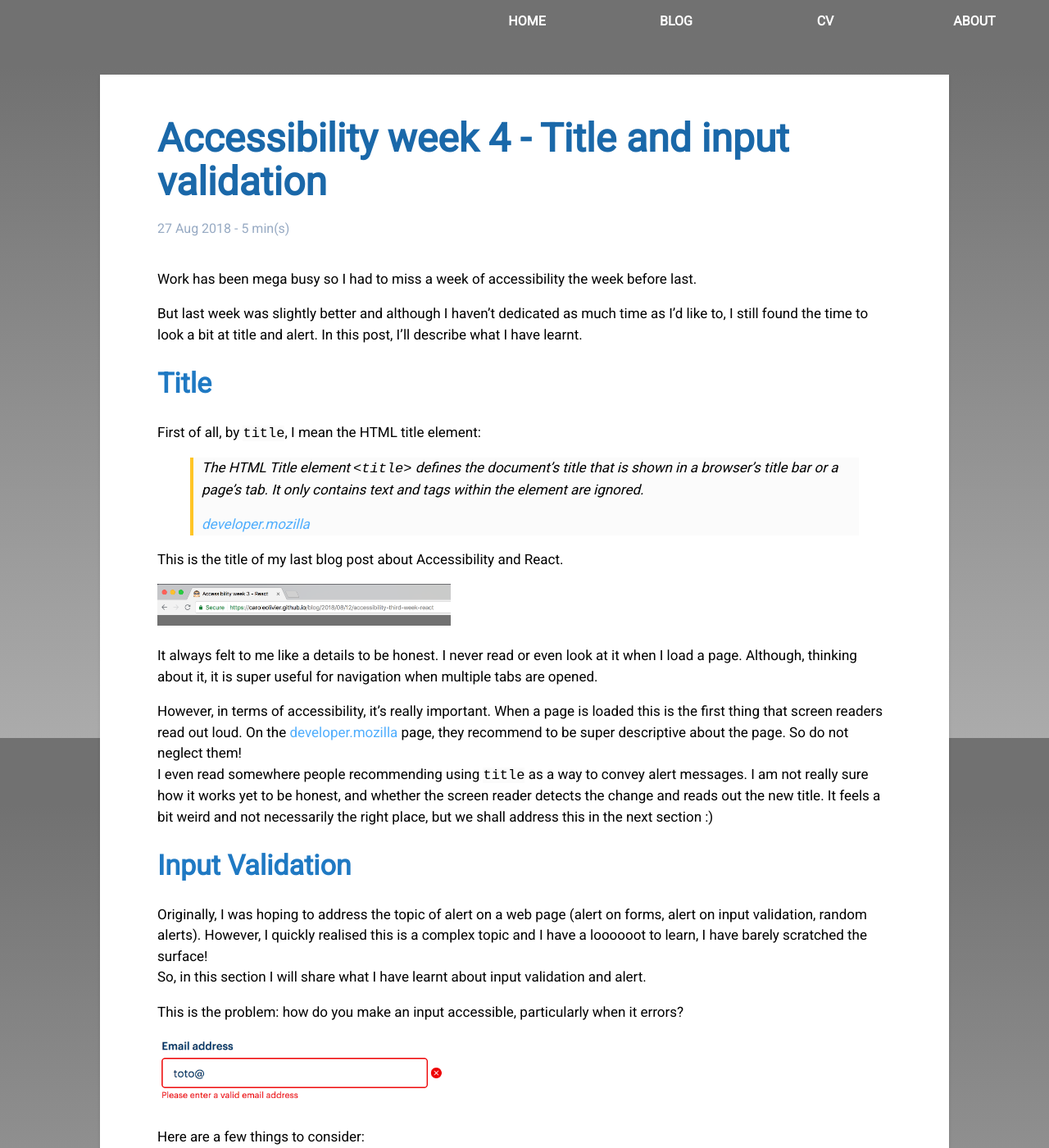
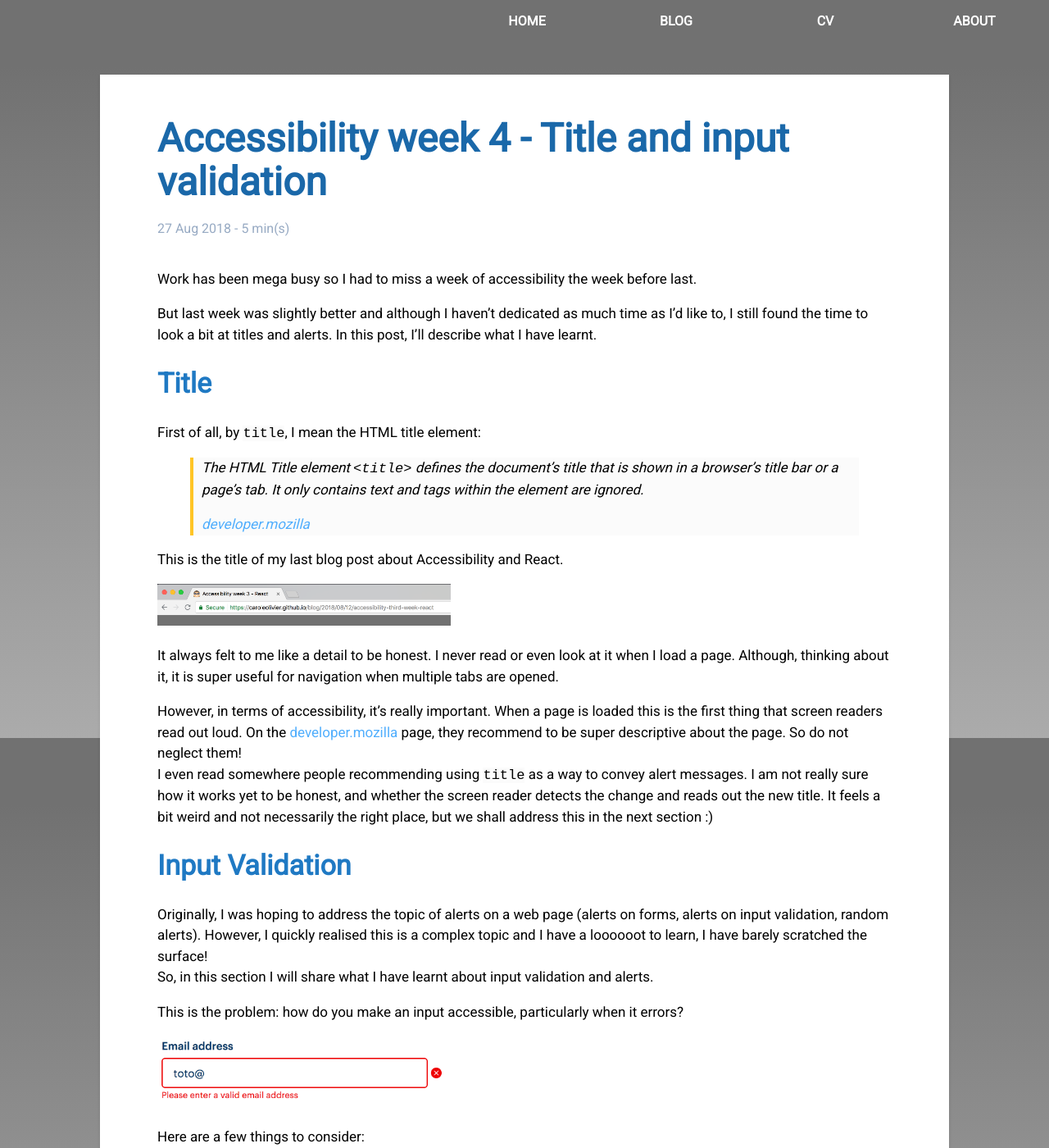
Before and after one commit to caroleolivier/caroleolivier.github.io, a Jekyll site: the page built from _posts/2018-08-27-accessibility-week-four-title-and-input-validation.md, in a window 1280 px wide and 1400 px high. Shown: the whole window at 82% size. Built offline with Jekyll 4.4.1, drawn with Linux system fonts in a browser that asks for light colours; some of the changed text lies outside the part shown.

Commit message:
(fix) accessibility week 4 comments

```diff
--- a/_posts/2018-08-27-accessibility-week-four-title-and-input-validation.md
+++ b/_posts/2018-08-27-accessibility-week-four-title-and-input-validation.md
@@ -6,7 +6,7 @@ date: 2018-08-27
 
 Work has been mega busy so I had to miss a week of accessibility the week before last.
 
-But last week was slightly better and although I haven't dedicated as much time as I'd like to, I still found the time to look a bit at title and alert. In this post, I'll describe what I have learnt.
+But last week was slightly better and although I haven't dedicated as much time as I'd like to, I still found the time to look a bit at titles and alerts. In this post, I'll describe what I have learnt.
 
 ### Title
 
@@ -20,7 +20,7 @@ This is the title of my last blog post about Accessibility and React.
 
 ![HTML title example]({{ "/assets/blog/html_title.png" | absolute_url }}){:height="40%" width="40%"}
 
-It always felt to me like a details to be honest. I never read or even look at it when I load a page. Although, thinking about it, it is super useful for navigation when multiple tabs are opened.
+It always felt to me like a detail to be honest. I never read or even look at it when I load a page. Although, thinking about it, it is super useful for navigation when multiple tabs are opened.
 
 However, in terms of accessibility, it's really important. When a page is loaded this is the first thing that screen readers read out loud.
 On the [developer.mozilla](https://developer.mozilla.org/en-US/docs/Web/HTML/Element/title#Accessibility_concerns) page, they recommend to be super descriptive about the page. So do not neglect them!
@@ -30,18 +30,18 @@ I even read somewhere people recommending using `title` as a way to convey alert
 
 ### Input Validation
 
-Originally, I was hoping to address the topic of alert on a web page (alert on forms, alert on input validation, random alerts). However, I quickly realised this is a complex topic and I have a loooooot to learn, I have barely scratched the surface!
+Originally, I was hoping to address the topic of alerts on a web page (alerts on forms, alerts on input validation, random alerts). However, I quickly realised this is a complex topic and I have a loooooot to learn, I have barely scratched the surface!
 <br/>
-So, in this section I will share what I have learnt about input validation and alert.
+So, in this section I will share what I have learnt about input validation and alerts.
 
 This is the problem: how do you make an input accessible, particularly when it errors?
 
 ![Input validation with error]({{ "/assets/blog/input_validation.png" | absolute_url }}){:height="40%" width="40%"}
 
 Here are a few things to consider:
-* **Do not rely only on colours, combine it with visual indicator**
+* **Do not rely only on colours, combine it with other visual indicator**
 <br/> If you are colour blind you may not see it, but the text box border and the icon are red.
-<br/> The warning icon helps indicating there is an error on the input.
+<br/> The warning icon helps to indicate there is an error on the input.
 * **Use simple and clear messaging to indicate the user there is an error**
 * **For screen reader users, speak out loud!**
 <br/> This was the new part to me and the one I am going to focus on here: it is called _alerting_.
```
Also changed, not shown: other parts of _posts/2018-08-27-accessibility-week-four-title-and-input-validation.md (+1 -1 lines).
